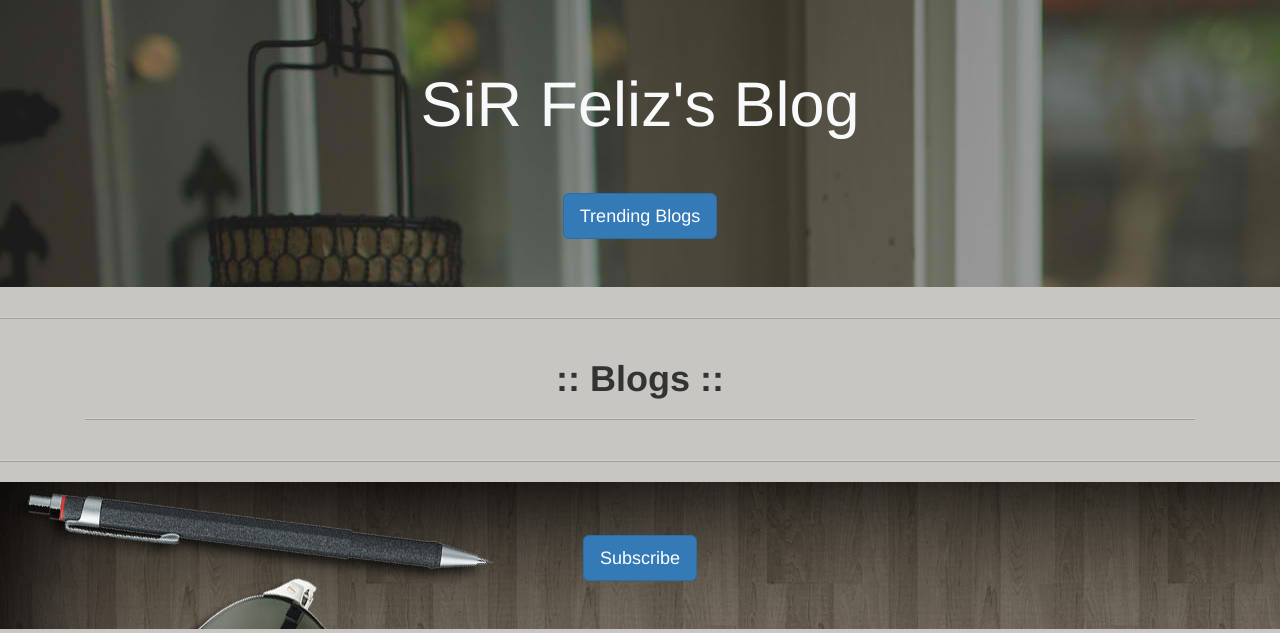
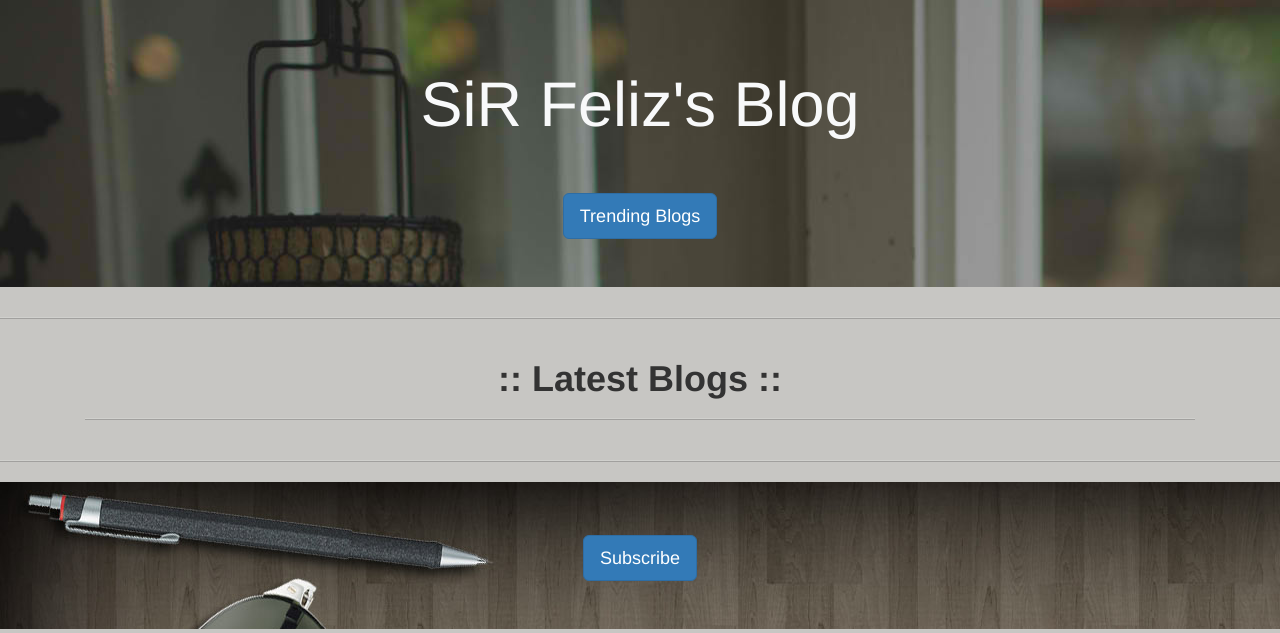
Before and after one commit to SayiaFelix/Blog_app, a Flask app: template app/templates/index.html in a window 1280 px wide. Shown: the part 83-716 px from the top of the page. Run offline with Flask 2, Linux system fonts and the light colour scheme; the template is opened without the code that fills it, so the values that code supplies are empty; some libraries are stand-ins or nearby versions; some web fonts are replaced.

Commit message:
fixing bugs

```diff
--- a/app/templates/index.html
+++ b/app/templates/index.html
@@ -12,7 +12,7 @@
     </div>
     <hr>
     <div class="container">
-        <h1 class="text-center fw-bold "> :: Blogs ::</h1>
+        <h1 class="text-center fw-bold "> :: Latest Blogs ::</h1>
         <hr>
         <div class="row ">
             <div class="media ">
```
